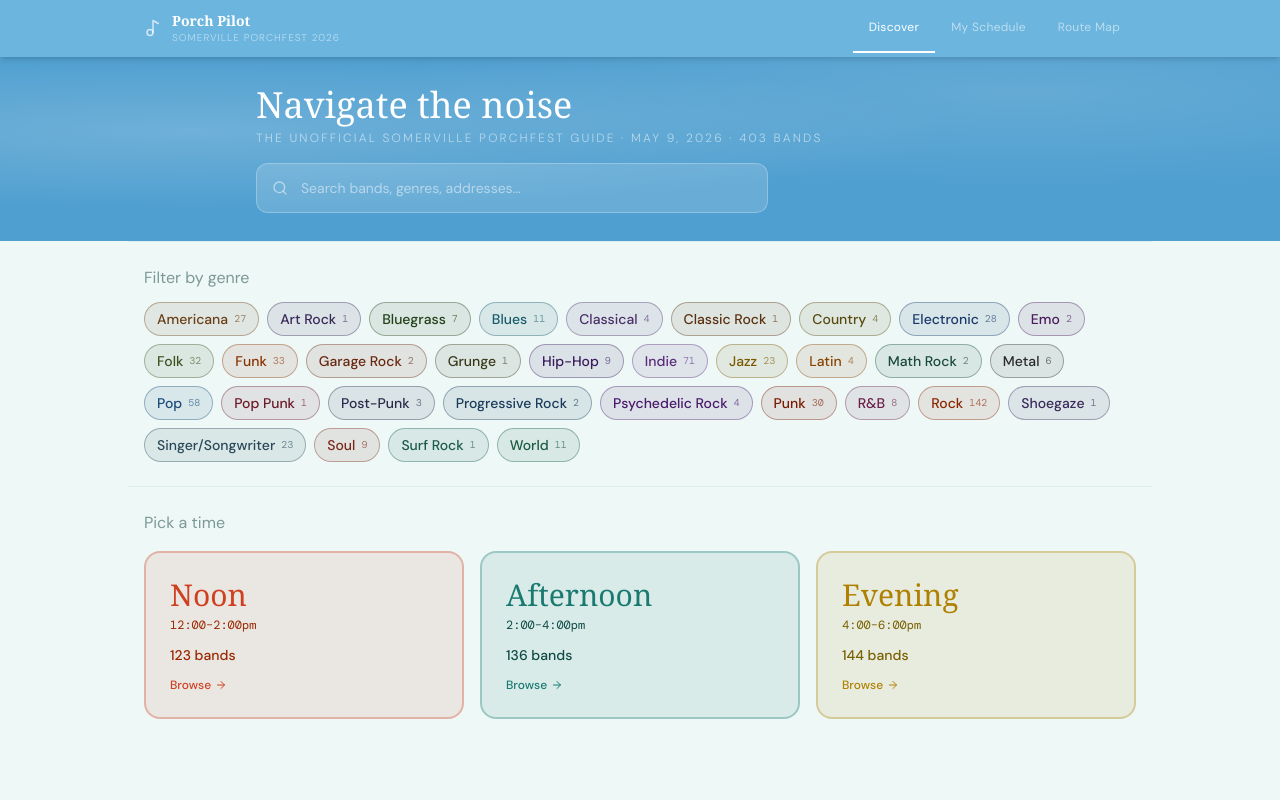
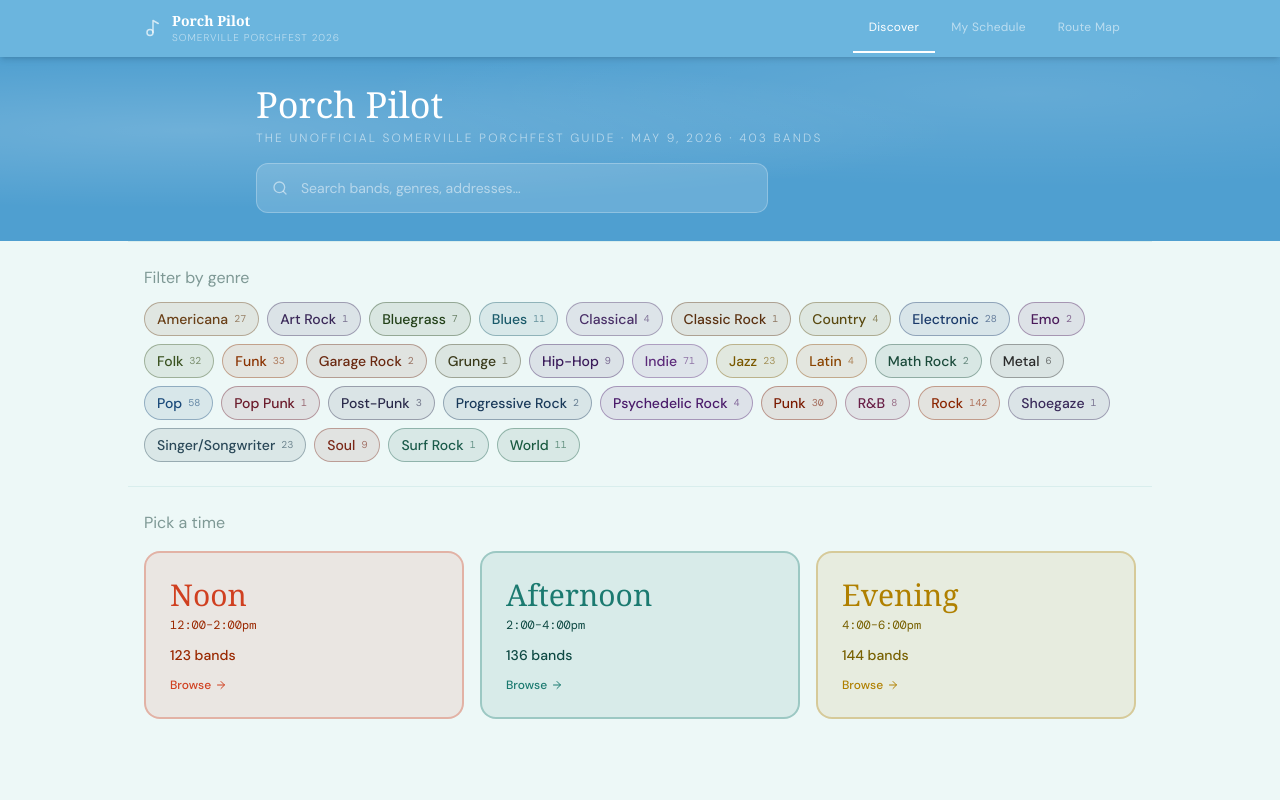
Before and after one commit to kduckets/porchfest-2026, a Next.js app: page / in a window 1280 px wide. Shown: the top 800 px of the page. Built offline with nearby package versions, Linux system fonts and the light colour scheme.

Commit message:
Update page.tsx

```diff
--- a/app/page.tsx
+++ b/app/page.tsx
@@ -122,7 +122,7 @@ export default function DiscoverPage() {
         />
         <div className="max-w-3xl mx-auto relative">
           <h1 className="font-display text-3xl md:text-4xl text-white mb-1 leading-tight">
-            Navigate the noise
+            Porch Pilot
           </h1>
           <p className="text-[12px] tracking-[0.18em] uppercase text-white/55 mb-4 font-light">
            The unofficial Somerville Porchfest Guide · May 9, 2026 · {BANDS.length} bands
```
